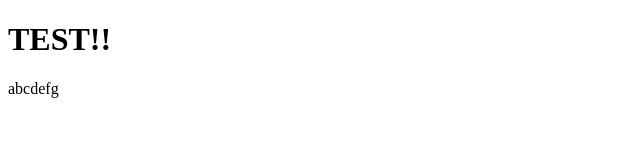
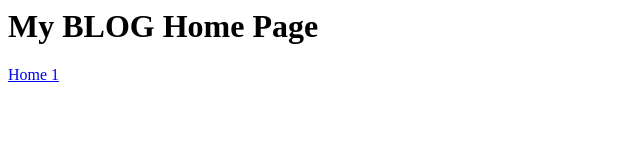
Before and after one commit to KY-028/KY-028.github.io, a plain HTML site: page index.html in a window 1280 px wide. Shown: the whole page, without its empty margins (0-640 px from the left). Drawn offline with Linux system fonts and the light colour scheme.

Commit message:
Updates blog

```diff
--- a/index.html
+++ b/index.html
@@ -1,8 +1,21 @@
-<!DOCTYPE html>
-<html lang="en">
-<head>
-    <meta charset="UTF-8">
-    <title>This is a test!</title>
-</head>
-<h1>TEST!!</h1>
-</html>abcdefg
+<html>
+ <head>
+  <meta charset="utf-8"/>
+  <meta content="width=device-width, user-scalable=no, initial-scale=1.0, maximum-scale=1.0, minimum-scale=1.0" name="viewport"/>
+  <meta content="ie=edge" http-equiv="X-UA-Compatible"/>
+  <title>
+   Document
+  </title>
+ </head>
+ <body>
+  <h1>
+   My BLOG Home Page
+  </h1>
+  <a href="index.html">
+   Home
+  </a>
+  <a href="content/1.html">
+   1
+  </a>
+ </body>
+</html>
```
Also changed, not shown: 1 other file.
